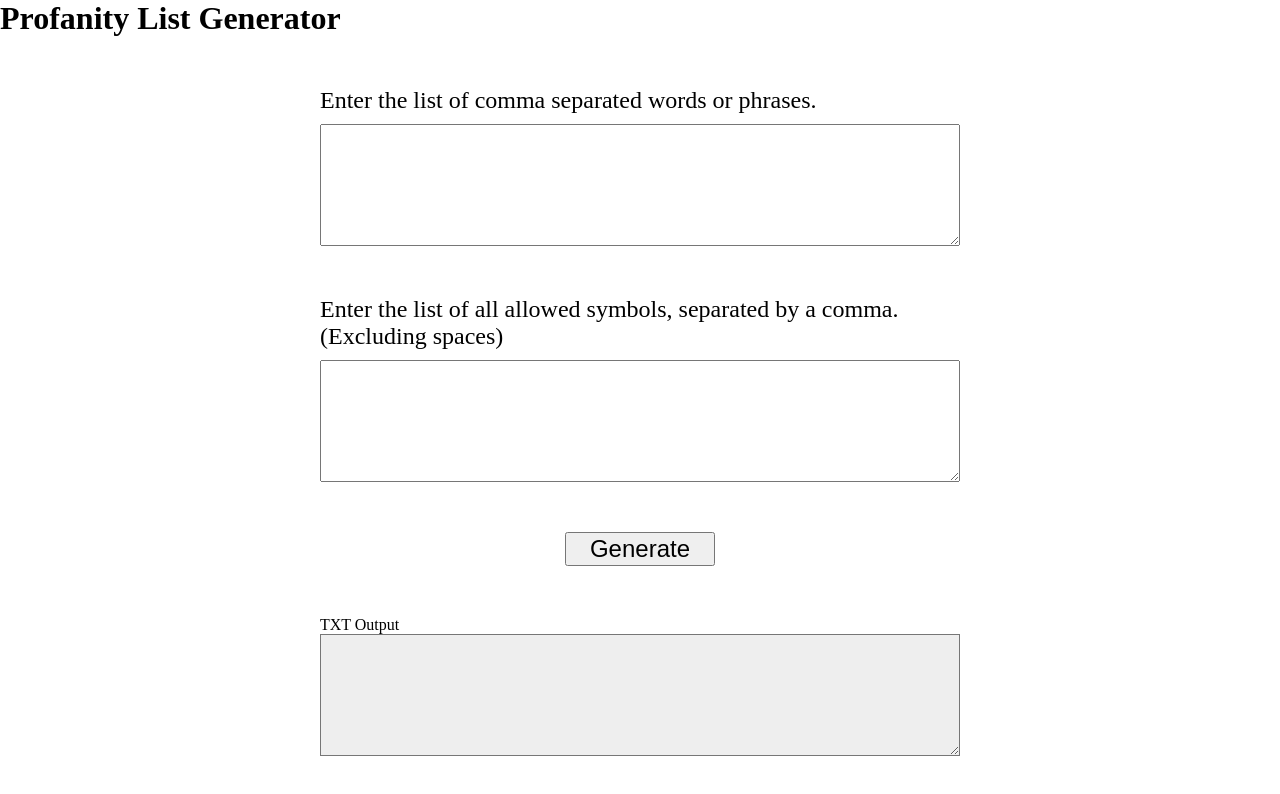
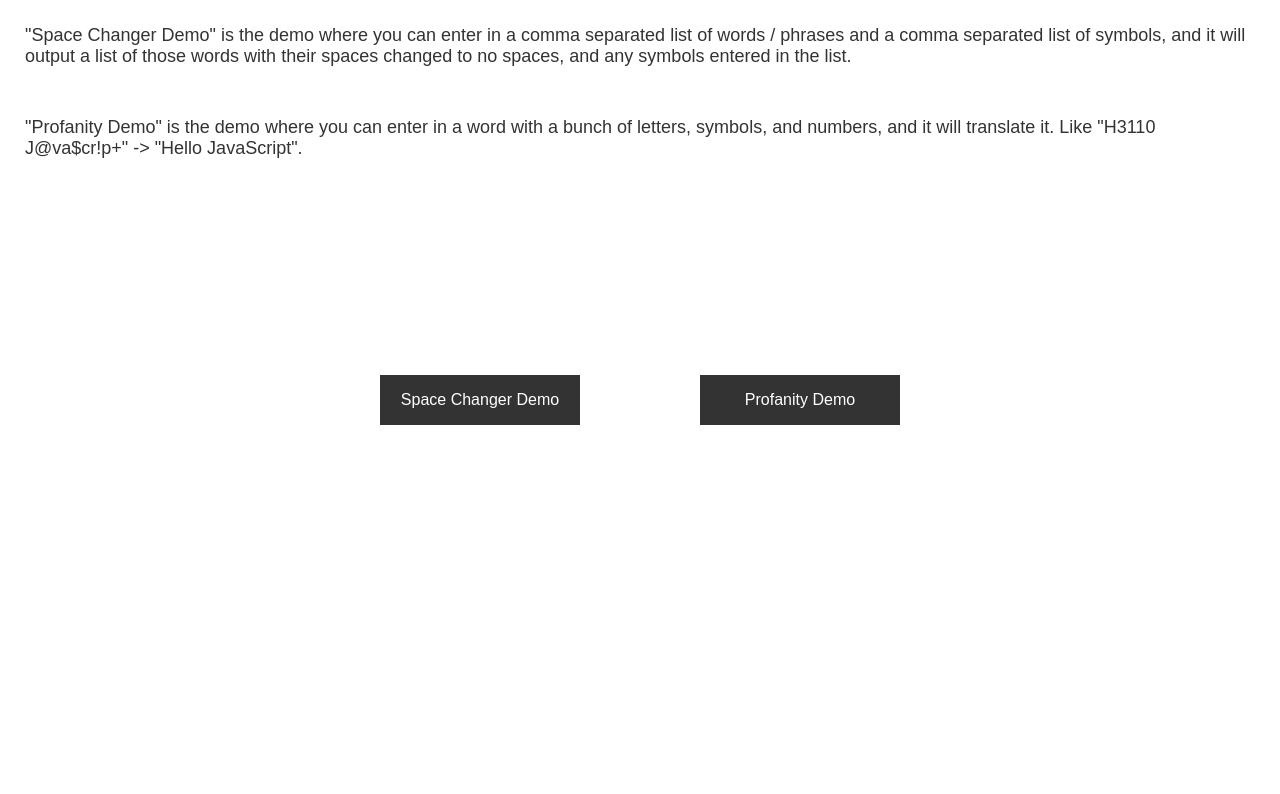
Before and after one commit to rperry99/profanity-filter, a plain HTML site: page index.html in a window 1280 px wide. Drawn offline with Linux system fonts and the light colour scheme.

Commit message:
Add Home Page, Change Original Index
Turned the original index page into its own page to demo the space removing functionality. Added a new index page that acts as a home page. You can navigate to either demo from here

```diff
--- a/index.html
+++ b/index.html
@@ -1,42 +1,22 @@
 <!DOCTYPE html>
 <html lang="en">
-  <head>
-    <meta charset="UTF-8" />
-    <meta http-equiv="X-UA-Compatible" content="IE=edge" />
-    <meta name="viewport" content="width=device-width, initial-scale=1.0" />
-    <title>Profanity List Generator</title>
-    <link rel="stylesheet" href="style.css" />
-  </head>
-  <body>
-    <h1>Profanity List Generator</h1>
-    <div class="input-container">
-      <label for="word-list"
-        >Enter the list of comma separated words or phrases.</label
-      >
-      <textarea name="wordlist" id="word-list" cols="30" rows="10"></textarea>
-      <label for="symbol-list"
-        >Enter the list of all allowed symbols, separated by a comma. (Excluding
-        spaces)</label
-      >
-      <textarea
-        name="symbollist"
-        id="symbol-list"
-        cols="30"
-        rows="10"
-      ></textarea>
-      <button id="generate" onclick="generatePhraseList()">Generate</button>
+<head>
+    <meta charset="UTF-8">
+    <meta name="viewport" content="width=device-width, initial-scale=1.0">
+    <title>Demo Home</title>
+    <link rel="stylesheet" href="style.css">
+</head>
+<body>
+    <div class="text-container">
+        <p>"Space Changer Demo" is the demo where you can enter in a comma separated list of words / phrases and a comma
+            separated list of symbols, and it will output a list of those words with their spaces changed to no spaces, and
+            any symbols entered in the list.</p>
+        <p>"Profanity Demo" is the demo where you can enter in a word with a bunch of letters, symbols, and numbers, and it
+            will translate it. Like "H3110 J@va$cr!p+" -> "Hello JavaScript".</p>
     </div>
-
-    <div class="output-container">
-      <label for="txt-output">TXT Output</label>
-      <textarea
-        name="txtoutput"
-        id="txt-output"
-        cols="30"
-        rows="10"
-        readonly
-      ></textarea>
+    <div class="button-container">
+        <a href="space-changer.html">Space Changer Demo</a>
+        <a href="profanity.html">Profanity Demo</a>
     </div>
-    <script src="app.js"></script>
-  </body>
+</body>
 </html>
--- a/style.css
+++ b/style.css
@@ -1,7 +1,46 @@
 * {
   margin: 0;
+  font-family: arial, sans-serif;
+  color: #333;
 }
 
+/* INDEX.HTML */
+.button-container {
+  display: flex;
+  justify-content: space-around;
+  align-items: center;
+  position: absolute;
+  top: 50%;
+  left: 50%;
+  transform: translate(-50%, -50%);
+  width: 50%;
+}
+
+.button-container a {
+  background: #333;
+  color: white;
+  text-decoration: none;
+  height: 50px;
+  width: 200px;
+  display: flex;
+  justify-content: center;
+  align-items: center;
+}
+
+.text-container {
+  margin: 25px;
+}
+
+.text-container :first-child{
+  margin-bottom: 50px;
+}
+
+.text-container p {
+  font-size: 18px;
+}
+
+
+/* SPACE-CHANGER.HTML */
 .input-container,
 .output-container {
   display: flex;
```
Also changed, not shown: space-changer.html (added, +42 -0 lines).
